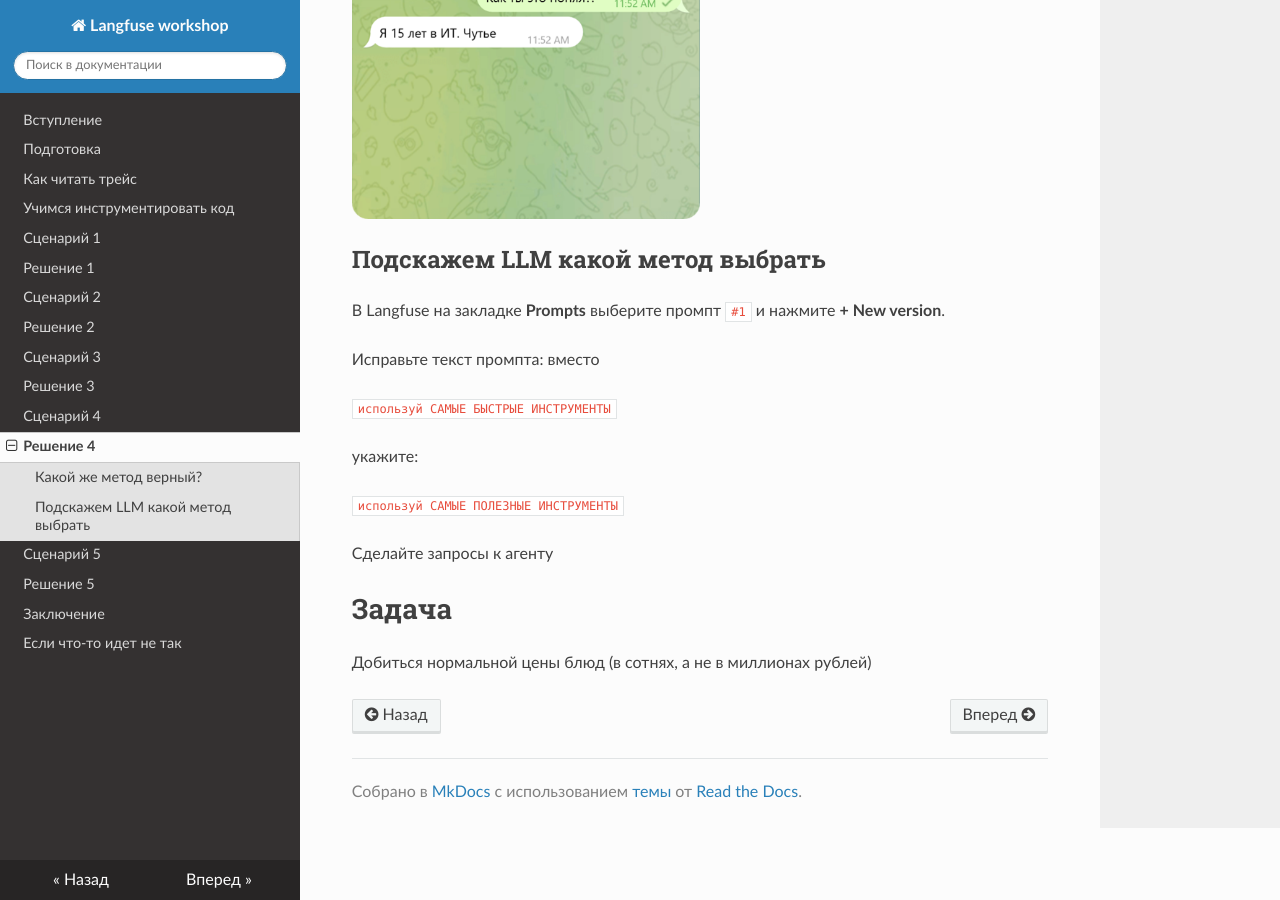
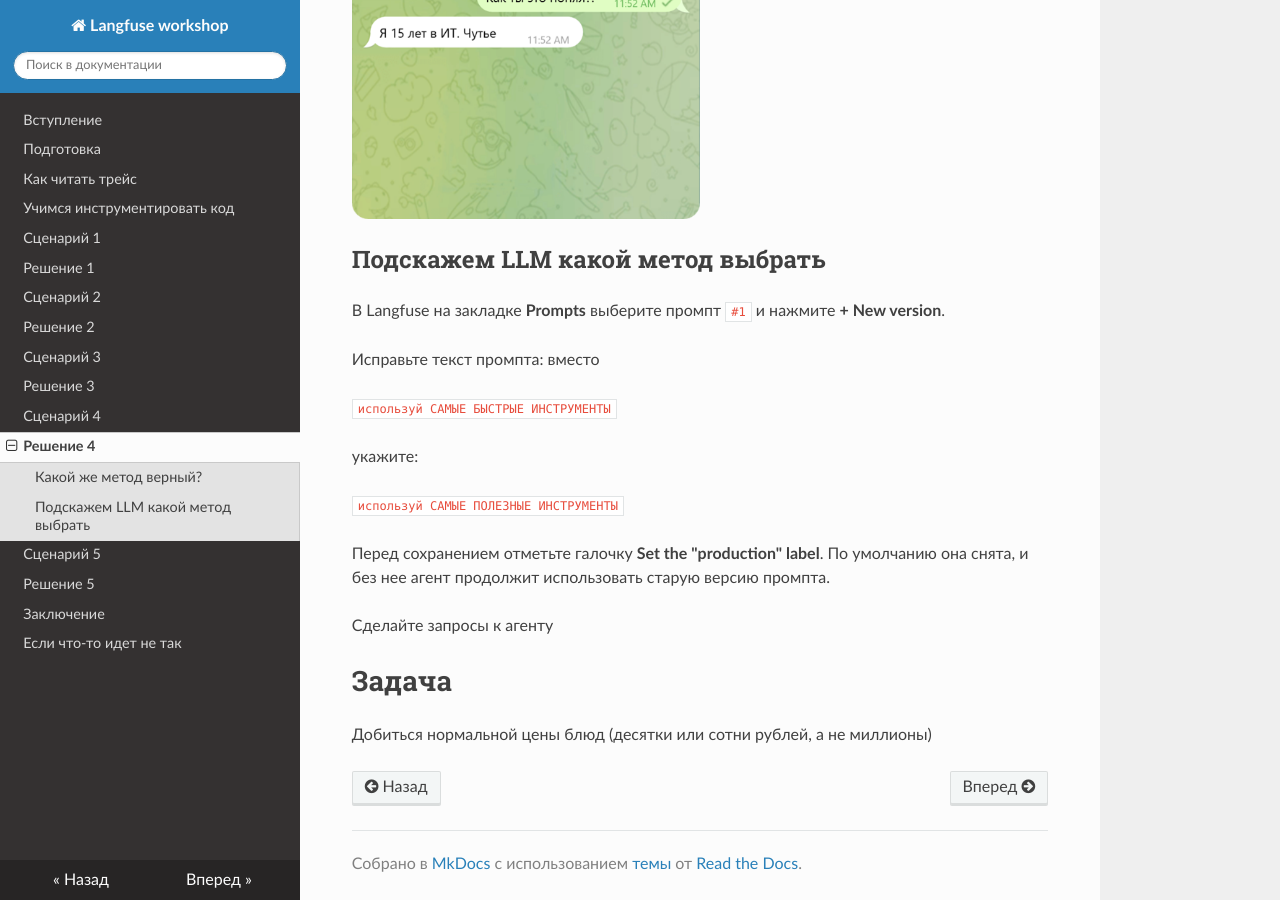
Before and after one commit to bocharovf/docs-langfuse-workshop, an MkDocs documentation site: the page built from docs/step42.md, in a window 1280 px wide and 900 px high, scrolled down 963 px. Built offline with MkDocs 1.6.1, drawn with Linux system fonts in a browser that asks for light colours; nearby versions of some CDN libraries.

Commit message:
Сценарий 4: уточнения после проверки
При создании новой версии промпта нужно отметить галочку
Set the "production" label — по умолчанию она снята, и агент продолжает
использовать старую версию. Исправлено имя спана (list-tools) и
ожидаемая цена в задаче (десятки или сотни рублей).

````diff
--- a/docs/step42.md
+++ b/docs/step42.md
@@ -16,7 +16,7 @@ description: "Решение сценария 4: разбираемся с ра
 - recipe_cost3 - ```...```
 - recipe_cost4 - ```самый полезный```
 
-Вы могли бы обнаружить это, посмотрев на `output` спана `list_tools`, в котором видны все возвращаемые методы.
+Вы могли бы обнаружить это, посмотрев на `output` спана `list-tools`, в котором видны все возвращаемые методы.
 
 Очевидно, модель сейчас вызывает некорректный метод.
 
@@ -36,8 +36,10 @@ description: "Решение сценария 4: разбираемся с ра
 
 ```используй САМЫЕ ПОЛЕЗНЫЕ ИНСТРУМЕНТЫ```
 
+Перед сохранением отметьте галочку **Set the "production" label**. По умолчанию она снята, и без нее агент продолжит использовать старую версию промпта.
+
 Сделайте запросы к агенту
 
 # Задача
 
-Добиться нормальной цены блюд (в сотнях, а не в миллионах рублей)
+Добиться нормальной цены блюд (десятки или сотни рублей, а не миллионы)
````
